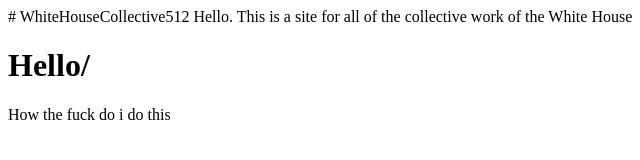
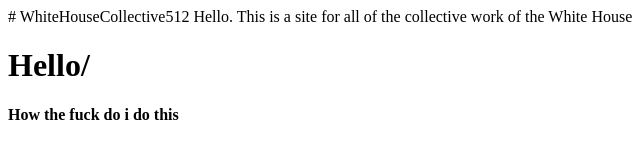
Before and after one commit to colemanbrink/WhiteHouseCollective, a plain HTML site: page index.html in a window 1280 px wide. Shown: the full height of the page, 0-640 px from the left. Drawn offline with Linux system fonts and the light colour scheme.

Commit message:
Update index.html

```diff
--- a/index.html
+++ b/index.html
@@ -3,4 +3,4 @@
 Hello. This is a site for all of the collective work of the White House
 
 <h1>Hello/</h1>
-<p>How the fuck do i do this</p>
+<p><strong>How the fuck do i do this</strong></p>
```
